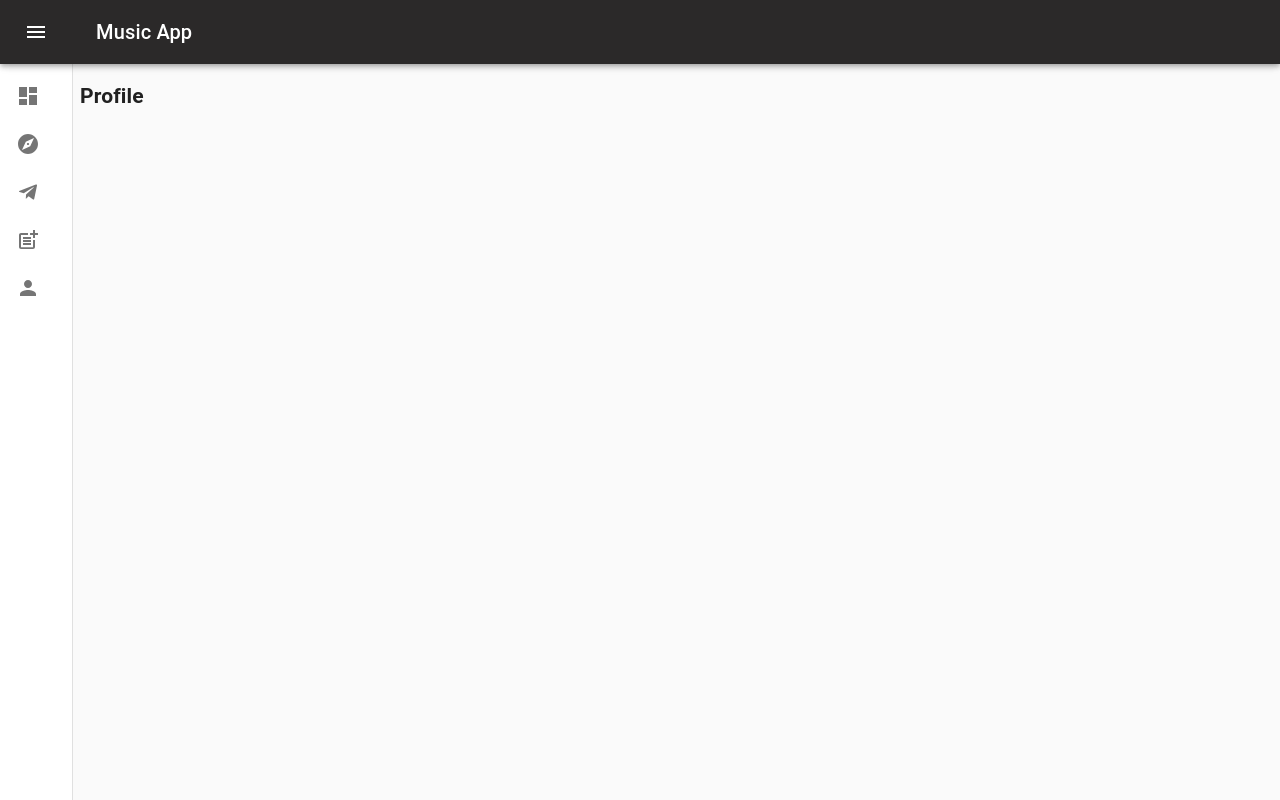
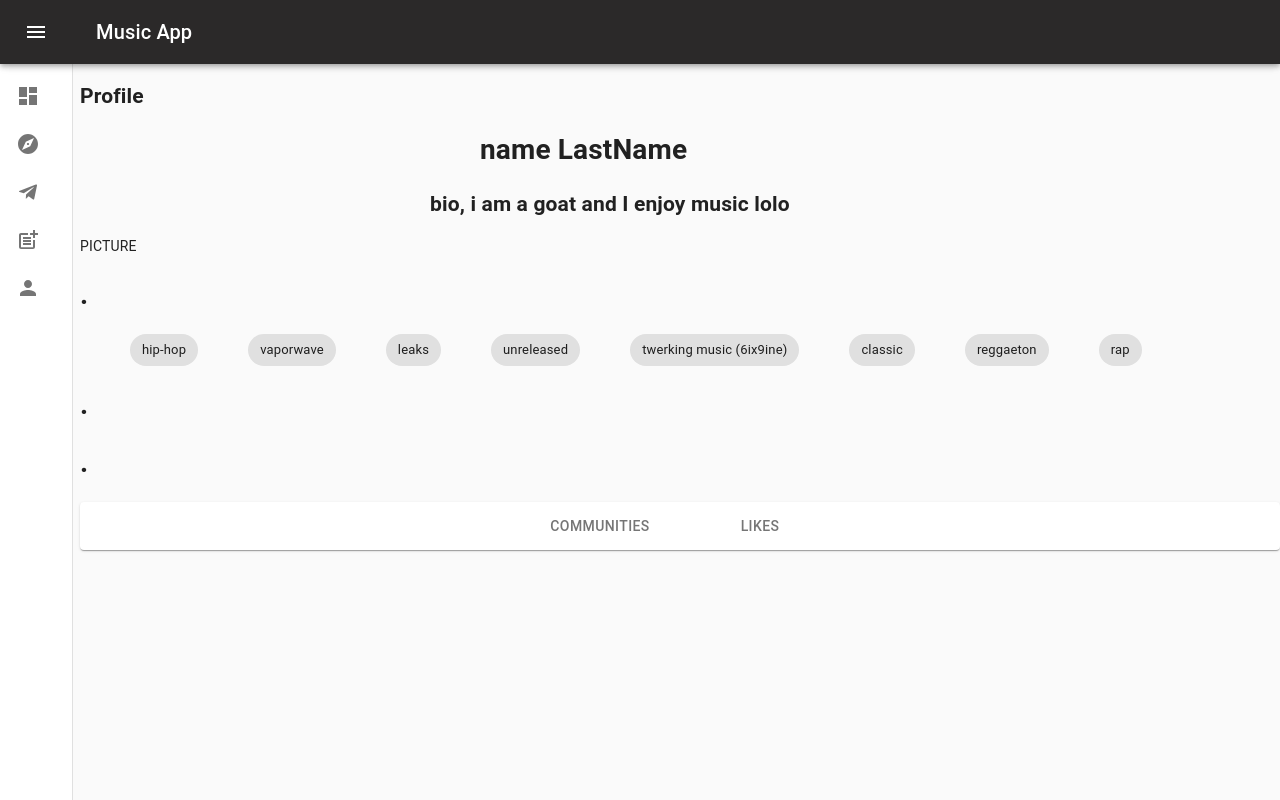
Before and after one commit to GroovTeam/groov-web, a React (Create React App) app: page /profile in a window 1280 px wide. Shown: the top 800 px of the page. Built offline with nearby package versions, Linux system fonts and the light colour scheme.

Commit message:
Skeleton for Profile

```diff
--- a/package.json
+++ b/package.json
@@ -8,6 +8,7 @@
     "@testing-library/jest-dom": "^5.11.4",
     "@testing-library/react": "^11.1.0",
     "@testing-library/user-event": "^12.1.10",
+    "npx": "^10.2.2",
     "react": "^17.0.1",
     "react-dom": "^17.0.1",
     "react-router-dom": "^5.2.0",
--- a/src/pages/Profile.js
+++ b/src/pages/Profile.js
@@ -1,5 +1,17 @@
 import React from 'react';
 import Nav from '../components/Nav';
+// import Button from '@material-ui/core/Button';
+import { Chip } from '@material-ui/core';
+import { Tabs } from '@material-ui/core';
+import { Tab } from '@material-ui/core';
+import { Paper } from '@material-ui/core';
+
+// Displays full profile of current user, along with likes(?)
+
+// The code in this file is JUST for visual style, as how the website is "supposed" to look.
+// Picture = profile pic lol
+// The idea is having a List to SCROLL that profile's Communities and Likes.
+// I assume the user's liked genres are stored in some sort of array? Need to know how to work it dynamically.
 
 function Profile() {
   return (
@@ -7,8 +19,38 @@ function Profile() {
       <Nav />
       <div style={{marginLeft: 80}}>
         <h2>Profile</h2>
+        <h1 style={{marginLeft: 400}}>name LastName</h1>
+        <h2 style={{marginLeft:350}}>bio, i am a goat and I enjoy music lolo</h2>
+        <div>
+          PICTURE
+          <h1>.</h1>
+        </div>
+
+
+        <Chip label="hip-hop" style={{marginLeft: 50}}/>
+        <Chip label="vaporwave" style={{marginLeft: 50}}/>
+        <Chip label="leaks" style={{marginLeft: 50}}/>
+        <Chip label="unreleased" style={{marginLeft: 50}}/>
+        <Chip label="twerking music (6ix9ine)" style={{marginLeft: 50}}/>
+        <Chip label="classic" style={{marginLeft: 50}}/>
+        <Chip label="reggaeton" style={{marginLeft: 50}}/>
+        <Chip label="rap" style={{marginLeft: 50}}/>
+
+        <h1>.</h1>
+        <h1>.</h1>
+        <div>
+          <Paper >
+            <Tabs
+              indicatorColor="primary"
+              textColor="primary"
+              centered>
+
+              <Tab label="Communities" />
+              <Tab label="Likes" />
+            </Tabs>
+          </Paper>
+        </div>
       </div>
-
     </div>
   );
 }
```
Also changed, not shown: 2 other files (tests, documents, lock files or other folders).
